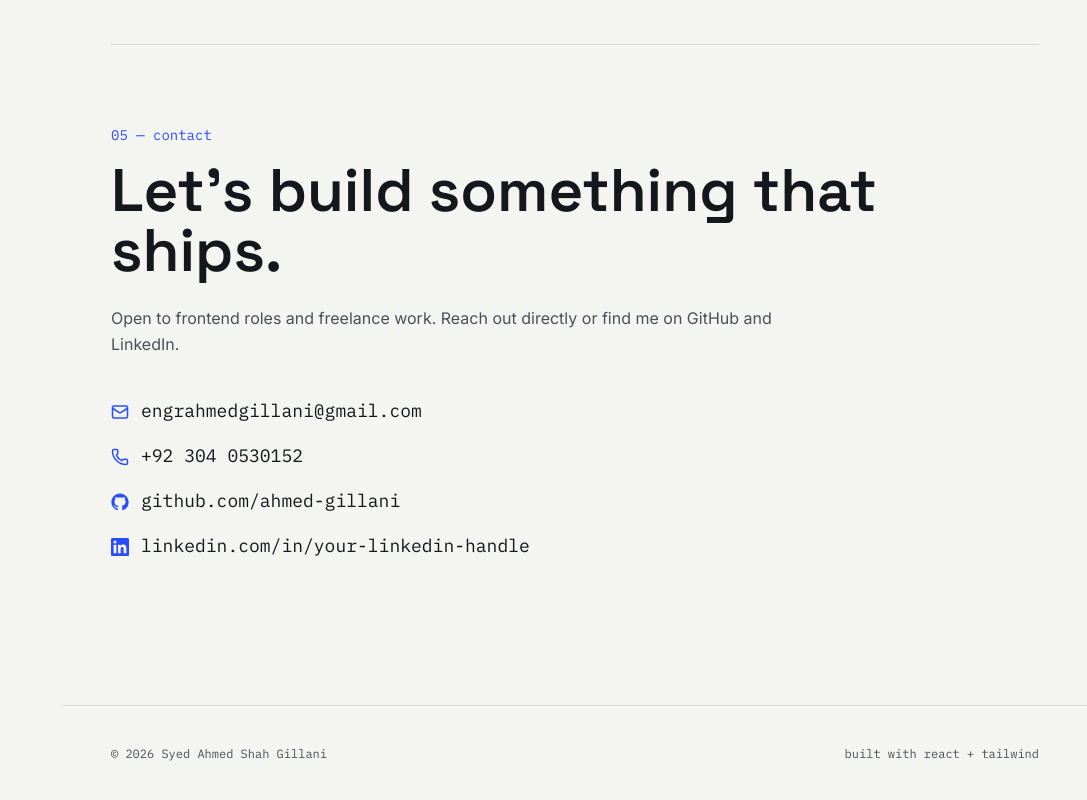
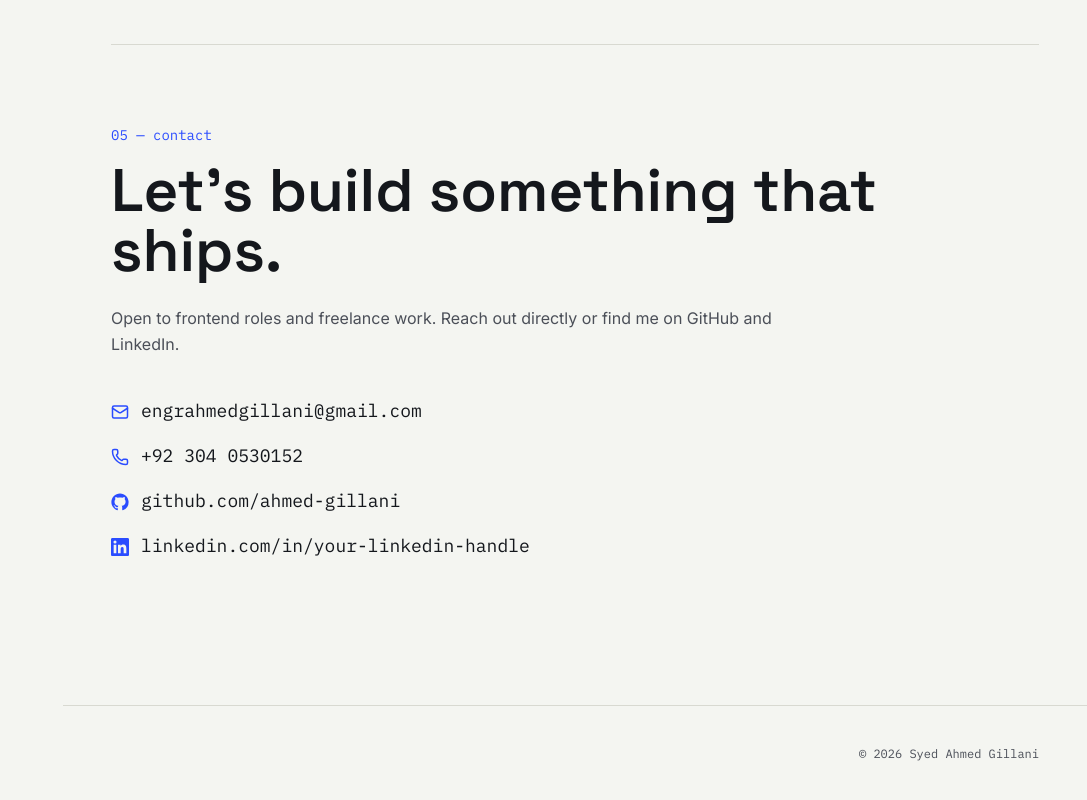
Before and after one commit to ahmed-gillani/Portfolio, a React (Vite) app: page / in a window 1280 px wide. Shown: the part 6128-6928 px from the top of the page, without its empty margins (193-1280 px from the left). Built offline with nearby package versions, Linux system fonts and the light colour scheme.

Commit message:
Change the footer information

```diff
--- a/src/components/Footer.tsx
+++ b/src/components/Footer.tsx
@@ -1,11 +1,8 @@
 export default function Footer() {
   return (
-    <div className="flex flex-col sm:flex-row items-center justify-between gap-4 text-center sm:text-left">
+    <div className="flex flex-col sm:flex-row items-center justify-end gap-4 text-center sm:text-right">
       <p className="font-mono text-xs text-[var(--color-ink-soft)]">
-        © {new Date().getFullYear()} Syed Ahmed Shah Gillani
-      </p>
-      <p className="font-mono text-xs text-[var(--color-ink-soft)]">
-        built with react + tailwind
+        © {new Date().getFullYear()} Syed Ahmed Gillani
       </p>
     </div>
   );
```
